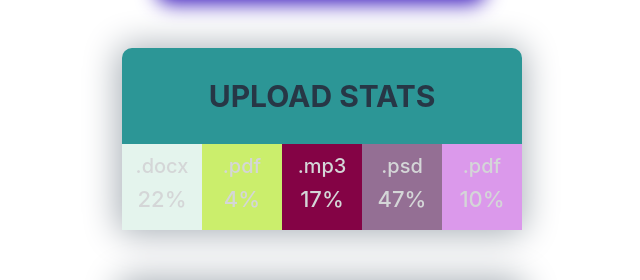
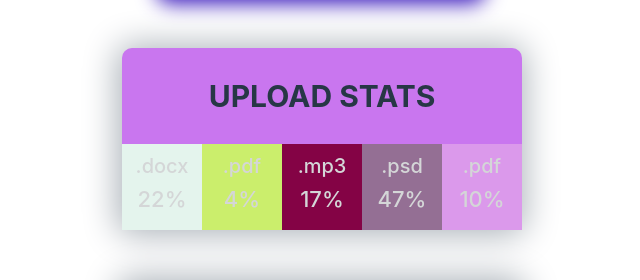
Before and after one commit to VasylysaSkyba/Components-react, a React (Create React App) app: page / in a window 1280 px wide. Shown: the part 457-737 px from the top of the page, without its empty margins (318-958 px from the left). Built offline with nearby package versions, Linux system fonts and the light colour scheme.

Commit message:
Statistics styles

```diff
--- a/src/components/Statistics/Statistics.module.css
+++ b/src/components/Statistics/Statistics.module.css
@@ -4,7 +4,7 @@
   margin-bottom: 50px;
   box-shadow: -1px 1px 34px 4px rgba(171, 178, 185, 1);
   border-radius: 10px;
-  background-color: #2c9696;
+  background-color: #c976ef;
 }
 
 .title {
```
